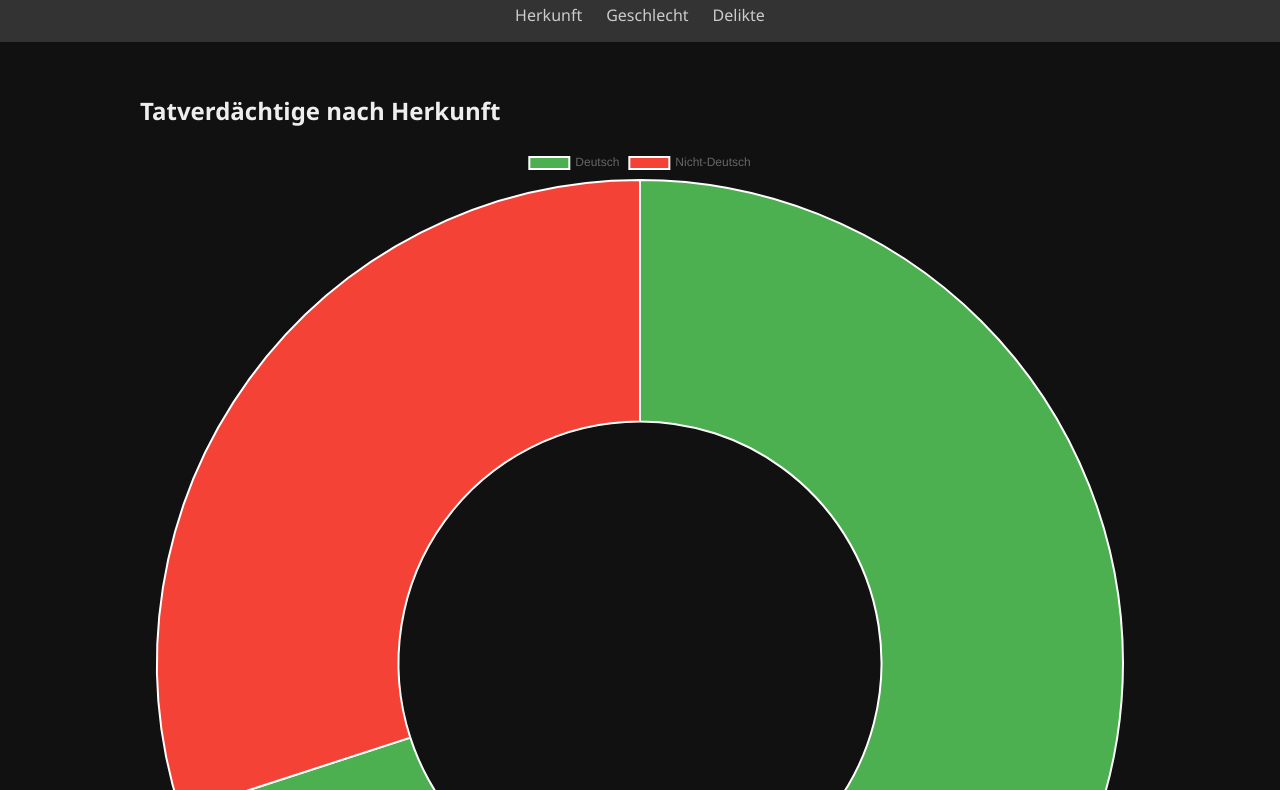
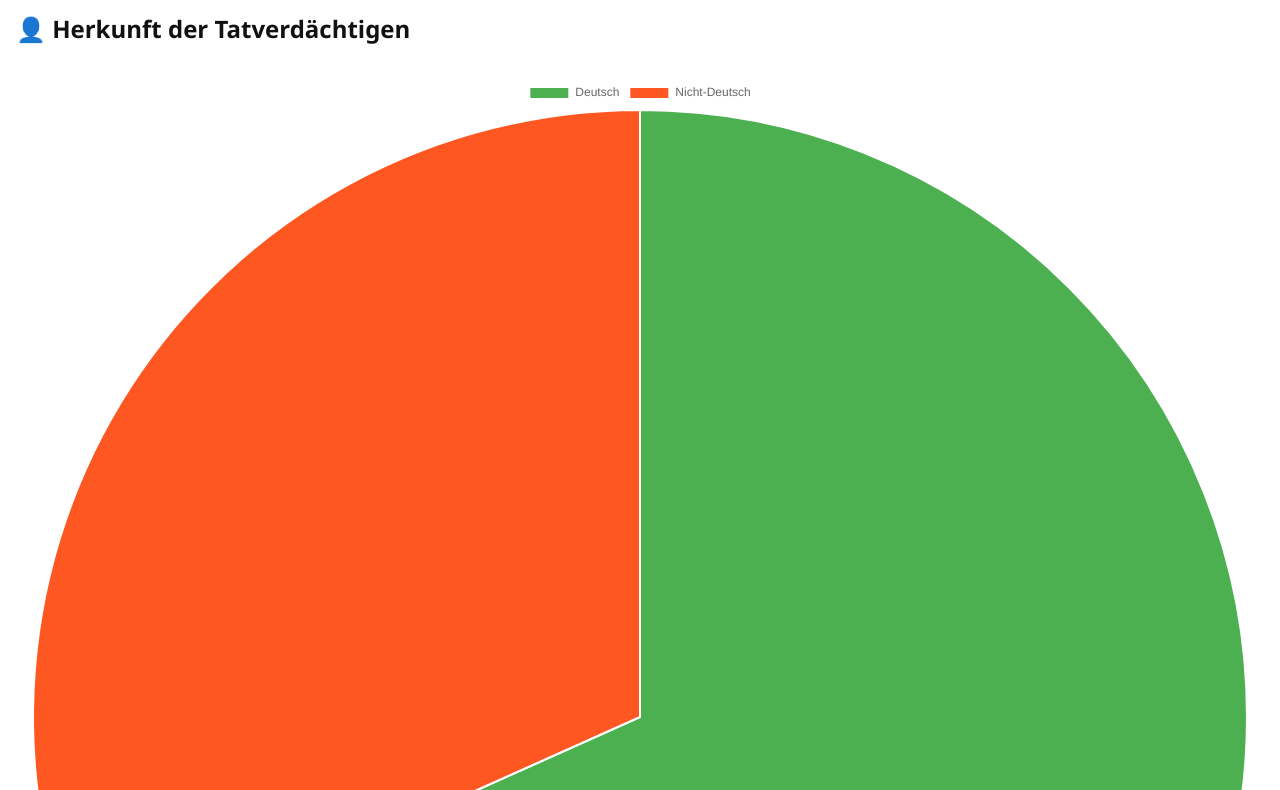
Before and after one commit to ToffifeeFox/tatstatistik-de, a plain HTML site: page index.html in a window 1280 px wide. Shown: the part 83-873 px from the top of the page. Drawn offline with nearby package versions, Linux system fonts and the light colour scheme.

Commit message:
Update index.html

```diff
--- a/index.html
+++ b/index.html
@@ -1,119 +1,132 @@
 <!DOCTYPE html>
 <html lang="de">
 <head>
-  <meta charset="UTF-8">
-  <meta name="viewport" content="width=device-width, initial-scale=1.0">
-  <title>Tatstatistik Dashboard 2024</title>
+  <meta charset="UTF-8" />
+  <meta name="viewport" content="width=device-width, initial-scale=1.0" />
+  <title>Tatstatistik Deutschland 2024</title>
   <script src="https://cdn.jsdelivr.net/npm/chart.js"></script>
   <style>
+    :root {
+      --bg-light: #ffffff;
+      --text-light: #111;
+      --bg-dark: #121212;
+      --text-dark: #e0e0e0;
+      --accent: #007acc;
+    }
+
     body {
       font-family: 'Segoe UI', sans-serif;
       margin: 0;
-      background-color: #111;
-      color: #eee;
+      padding: 1rem;
+      background-color: var(--bg-light);
+      color: var(--text-light);
+      transition: background-color 0.3s, color 0.3s;
     }
+
+    body.dark {
+      background-color: var(--bg-dark);
+      color: var(--text-dark);
+    }
+
     header {
-      background-color: #222;
-      padding: 1rem;
-      text-align: center;
-      font-size: 1.8rem;
+      display: flex;
+      justify-content: space-between;
+      align-items: center;
+      flex-wrap: wrap;
     }
-    nav {
-      background-color: #333;
-      padding: 1rem;
-      display: flex;
-      justify-content: center;
-      gap: 1.5rem;
+
+    h1 {
+      margin: 0.5rem 0;
     }
-    nav a {
-      color: #ccc;
-      text-decoration: none;
+
+    .toggle-btn {
+      background: var(--accent);
+      border: none;
+      color: white;
+      padding: 0.4rem 1rem;
+      border-radius: 5px;
+      cursor: pointer;
     }
-    nav a:hover {
-      color: #fff;
+
+    canvas {
+      max-width: 100%;
+      height: auto;
+      margin: 2rem 0;
     }
-    .chart-container {
-      padding: 2rem;
-      max-width: 1000px;
-      margin: auto;
-    }
-    canvas {
-      width: 100% !important;
-      height: auto !important;
+
+    @media (max-width: 600px) {
+      h1 {
+        font-size: 1.3rem;
+      }
+
+      .toggle-btn {
+        padding: 0.3rem 0.8rem;
+        font-size: 0.9rem;
+      }
     }
   </style>
 </head>
 <body>
   <header>
-    Tatstatistik Deutschland 2024
+    <h1>📊 Tatstatistik Deutschland 2024</h1>
+    <button class="toggle-btn" onclick="toggleTheme()">🌗 Wechseln</button>
   </header>
-  <nav>
-    <a href="#herkunft">Herkunft</a>
-    <a href="#geschlecht">Geschlecht</a>
-    <a href="#delikte">Delikte</a>
-  </nav>
 
-  <section id="herkunft" class="chart-container">
-    <h2>Tatverdächtige nach Herkunft</h2>
+  <section>
+    <h2>👤 Herkunft der Tatverdächtigen</h2>
     <canvas id="chartHerkunft"></canvas>
-  </section>
 
-  <section id="geschlecht" class="chart-container">
-    <h2>Tatverdächtige nach Geschlecht</h2>
+    <h2>🚻 Verteilung nach Geschlecht</h2>
     <canvas id="chartGeschlecht"></canvas>
-  </section>
 
-  <section id="delikte" class="chart-container">
-    <h2>Häufigste Delikte</h2>
+    <h2>🔍 Häufigste Delikte</h2>
     <canvas id="chartDelikte"></canvas>
   </section>
 
   <script>
-    const herkunftCtx = document.getElementById('chartHerkunft');
-    new Chart(herkunftCtx, {
-      type: 'doughnut',
+    function toggleTheme() {
+      document.body.classList.toggle("dark");
+    }
+
+    // Daten simuliert aus CSV, du kannst dynamisch per JS laden
+    const chartHerkunft = new Chart(document.getElementById("chartHerkunft"), {
+      type: "pie",
       data: {
-        labels: ['Deutsch', 'Nicht-Deutsch'],
+        labels: ["Deutsch", "Nicht-Deutsch"],
         datasets: [{
-          label: 'Herkunft',
-          data: [70, 30],
-          backgroundColor: ['#4caf50', '#f44336']
+          label: "Herkunft",
+          data: [68.3, 31.7],
+          backgroundColor: ["#4CAF50", "#FF5722"]
         }]
-      },
-      options: { responsive: true }
+      }
     });
 
-    const geschlechtCtx = document.getElementById('chartGeschlecht');
-    new Chart(geschlechtCtx, {
-      type: 'bar',
+    const chartGeschlecht = new Chart(document.getElementById("chartGeschlecht"), {
+      type: "doughnut",
       data: {
-        labels: ['Männlich', 'Weiblich'],
+        labels: ["Männlich", "Weiblich"],
         datasets: [{
-          label: 'Geschlecht',
-          data: [80, 20],
-          backgroundColor: ['#2196f3', '#e91e63']
+          label: "Geschlecht",
+          data: [77.2, 22.8],
+          backgroundColor: ["#2196F3", "#E91E63"]
         }]
-      },
-      options: { responsive: true }
+      }
     });
 
-    const delikteCtx = document.getElementById('chartDelikte');
-    new Chart(delikteCtx, {
-      type: 'bar',
+    const chartDelikte = new Chart(document.getElementById("chartDelikte"), {
+      type: "bar",
       data: {
-        labels: ['Diebstahl', 'Körperverletzung', 'Betrug', 'Drogen', 'Sachbeschädigung'],
+        labels: ["Diebstahl", "Körperverletzung", "Betrug", "Drogen", "Sachbeschädigung"],
         datasets: [{
-          label: 'Delikte',
-          data: [350000, 200000, 180000, 150000, 120000],
-          backgroundColor: '#ff9800'
+          label: "Anzahl",
+          data: [134567, 104321, 98765, 76321, 54210],
+          backgroundColor: "#FFC107"
         }]
       },
       options: {
         responsive: true,
         scales: {
-          y: {
-            beginAtZero: true
-          }
+          y: { beginAtZero: true }
         }
       }
     });
```
